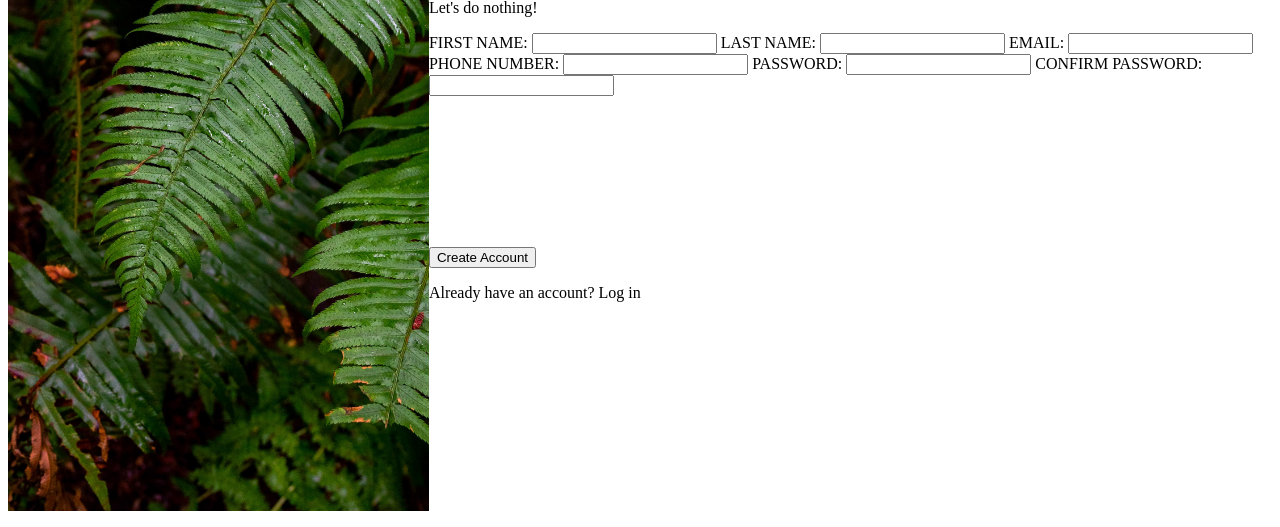
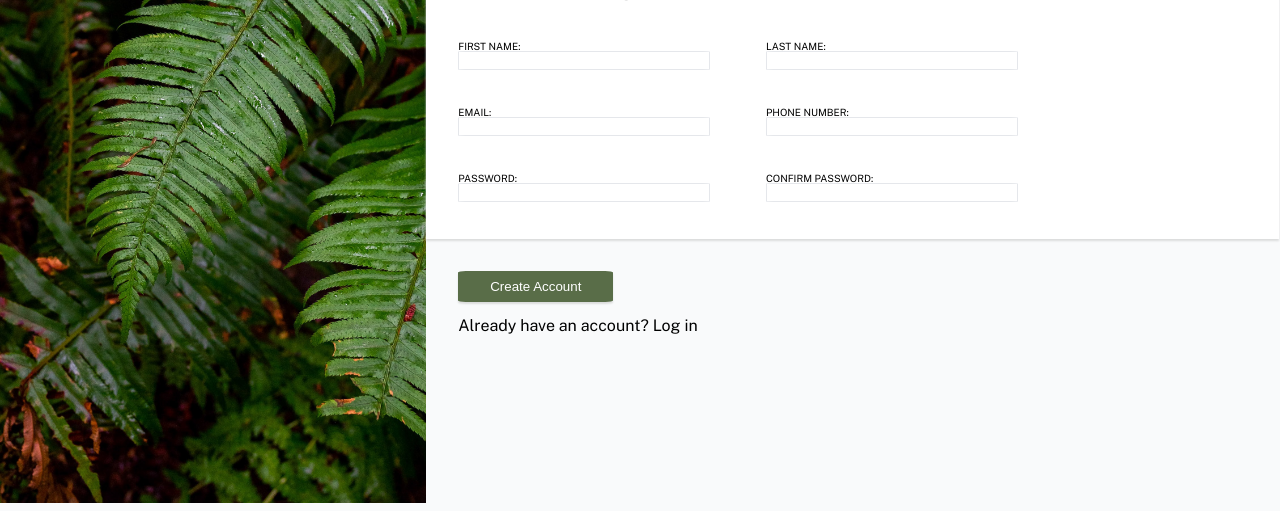
Before and after one commit to djanders19/signup_sheet, a plain HTML site: page index.html in a window 1280 px wide. Shown: the part 289-816 px from the top of the page. Drawn offline with nearby package versions, Linux system fonts and the light colour scheme.

Commit message:
Styling of form and footer

```diff
--- a/index.html
+++ b/index.html
@@ -5,10 +5,12 @@
     <meta charset="UTF-8">
     <meta http-equiv="X-UA-Compatible" content="IE=edge">
     <meta name="viewport" content="width=device-width, initial-scale=1.0">
+        <link rel="stylesheet" href="reset.css">
     <link rel="stylesheet" href="style.css">
     <link rel="preconnect" href="https://fonts.googleapis.com">
     <link rel="preconnect" href="https://fonts.gstatic.com" crossorigin>
     <link href="https://fonts.googleapis.com/css2?family=Raleway:ital,wght@1,800&display=swap" rel="stylesheet">
+    <link href="https://fonts.googleapis.com/css2?family=Public+Sans&display=swap" rel="stylesheet">
     <title>Signup</title>
 </head>
 
@@ -29,23 +31,39 @@
         <form action="" class="main-form">
             <p>Let's do nothing!</p>
 
+            <div class="input">
                 <label for="firstName">FIRST NAME:</label>
                 <input type="text" name="firstName" id="firstName">
+            </div>
 
+            <div class="input">
                 <label for="lastName">LAST NAME:</label>
                 <input type="text" name="lastName" id="lastName">
+            </div>
 
+            <div></div>
+
+            <div class="input">
                 <label for="email">EMAIL:</label>
                 <input type="email" name="email" id="email">
+            </div>
 
+            <div class="input">
                 <label for="phoneNumber">PHONE NUMBER:</label>
                 <input type="number" name="phoneNumber" id="phoneNumber">
+            </div>
 
+            <div></div>
+
+            <div class="input">
                 <label for="passwordInit">PASSWORD:</label>
                 <input type="password" name="passwordInit" id="passwordInit">
+            </div>
 
+            <div class="input">
                 <label for="passwordConfirm">CONFIRM PASSWORD:</label>
                 <input type="password" name="passwordConfirm" id="passwordConfirm">
+            </div>
         </form>
 
         <div class="main-footer">
--- /dev/null
+++ b/reset.css
@@ -0,0 +1,135 @@
+/* http://meyerweb.com/eric/tools/css/reset/
+   v2.0 | 20110126
+   License: none (public domain)
+*/
+
+html,
+body,
+div,
+span,
+applet,
+object,
+iframe,
+h1,
+h2,
+h3,
+h4,
+h5,
+h6,
+p,
+blockquote,
+pre,
+a,
+abbr,
+acronym,
+address,
+big,
+cite,
+code,
+del,
+dfn,
+em,
+img,
+ins,
+kbd,
+q,
+s,
+samp,
+small,
+strike,
+strong,
+sub,
+sup,
+tt,
+var,
+b,
+u,
+i,
+center,
+dl,
+dt,
+dd,
+ol,
+ul,
+li,
+fieldset,
+form,
+label,
+legend,
+table,
+caption,
+tbody,
+tfoot,
+thead,
+tr,
+th,
+td,
+article,
+aside,
+canvas,
+details,
+embed,
+figure,
+figcaption,
+footer,
+header,
+hgroup,
+menu,
+nav,
+output,
+ruby,
+section,
+summary,
+time,
+mark,
+audio,
+video {
+    margin: 0;
+    padding: 0;
+    border: 0;
+    font-size: 100%;
+    font: inherit;
+    vertical-align: baseline;
+}
+
+/* HTML5 display-role reset for older browsers */
+article,
+aside,
+details,
+figcaption,
+figure,
+footer,
+header,
+hgroup,
+menu,
+nav,
+section {
+    display: block;
+}
+
+body {
+    line-height: 1;
+}
+
+ol,
+ul {
+    list-style: none;
+}
+
+blockquote,
+q {
+    quotes: none;
+}
+
+blockquote:before,
+blockquote:after,
+q:before,
+q:after {
+    content: '';
+    content: none;
+}
+
+table {
+    border-collapse: collapse;
+    border-spacing: 0;
+}
--- a/style.css
+++ b/style.css
@@ -3,6 +3,8 @@
     grid-template-columns: 33.3% 66.6%;
     grid-template-rows: 33% 33% 33%;
     height: 100vh;
+    background-color: #F9FAFB;
+    font-family: 'Public Sans', sans-serif;
 }
 
 .sidebar {
@@ -17,4 +19,57 @@
 .logo {
     color: white;
     font-family: 'Raleway', sans-serif;
+    font-size: 7vw;
+    background-color: rgba(0, 0, 0, 0.5);
+    text-align: center;
+    margin: 10rem 0 0 0;
+    padding: 1rem 1rem 1rem 1rem;
 }
+
+input {
+    border: 1px solid #E5E7EB;
+    border-radius: 3%;
+    width: 80%;
+}
+
+input:focus {
+    outline: none;
+    border: 2px solid #657DE2;
+    border-radius: 3%;
+    box-shadow: 0 0.5px 2px;
+}
+
+form {
+    background-color: #FFFFFF;
+    box-shadow: 0 2px 2px #DBDCDC;
+    display: grid;
+    grid-template-columns: 1.5fr 1.5fr 1fr;
+    grid-template-rows: 1fr 1fr 1fr 1fr;
+    padding-left: 2rem;
+}
+
+form p {
+    grid-column-start: span 3;
+    font-size: x-large;
+    font-weight: bold;
+}
+
+form .input {
+    display: flex;
+    flex-direction: column;
+    font-size: x-small;
+}
+
+.main-footer {
+    padding: 2rem;
+}
+
+.main-footer button {
+    background-color: #596D48;
+    border: 0;
+    border-radius: 5%;
+    padding: 0.5rem 2rem 0.5rem 2rem;
+    color: white;
+    box-shadow: 0 2px 2px #DBDCDC;
+    margin-bottom: 1rem;
+}
```
Lines whose indentation alone changed are shown as unchanged.
